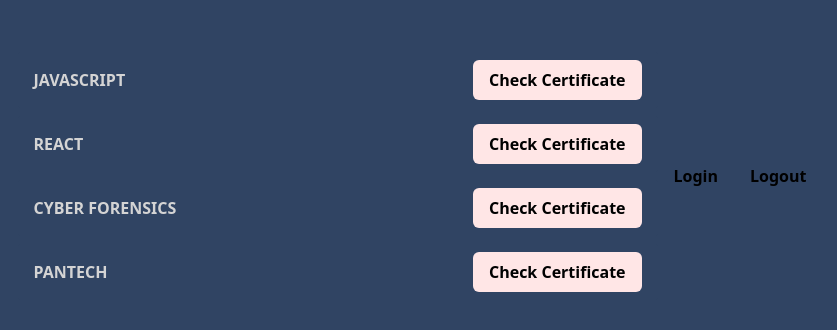
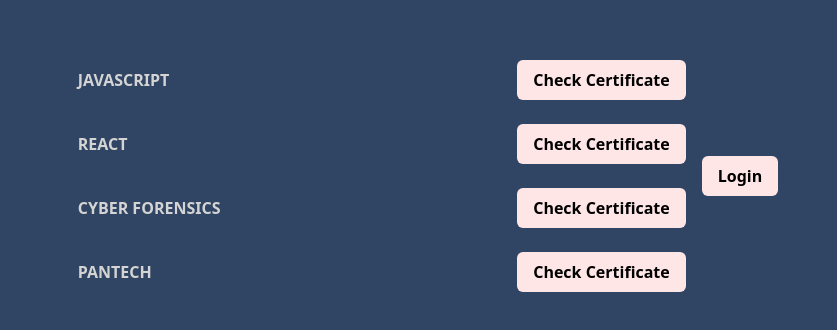
Before and after one commit to zaid-sinpie/portfolioAll, a React (Vite) app: page / in a window 1280 px wide. Shown: the part 224-554 px from the top of the page, without its empty margins (220-1057 px from the left). Built offline with nearby package versions, Linux system fonts and the light colour scheme.

Commit message:
Buuton UI created.

```diff
--- a/src/App.jsx
+++ b/src/App.jsx
@@ -5,7 +5,7 @@
     <div className="flex items-center justify-center h-[100vh] w-full bg-primary">
       <Certification/>
       <Buttons>Login</Buttons>
-    <Buttons>Logout</Buttons>
+
     </div>
   );
 }
--- a/src/components/ui/Buttons.jsx
+++ b/src/components/ui/Buttons.jsx
@@ -2,8 +2,7 @@
 
 const Buttons = ({children}) => {
   return (
-    <button className='bg-blue-500 hover:bg-blue-700 text-white font-bold py-2 px-4 rounded-full'>{children}</button>
-
+    <button className='bg-actionColor px-4 py-2 rounded-md font-bold'>{children}</button>
   )
 }
 
```
